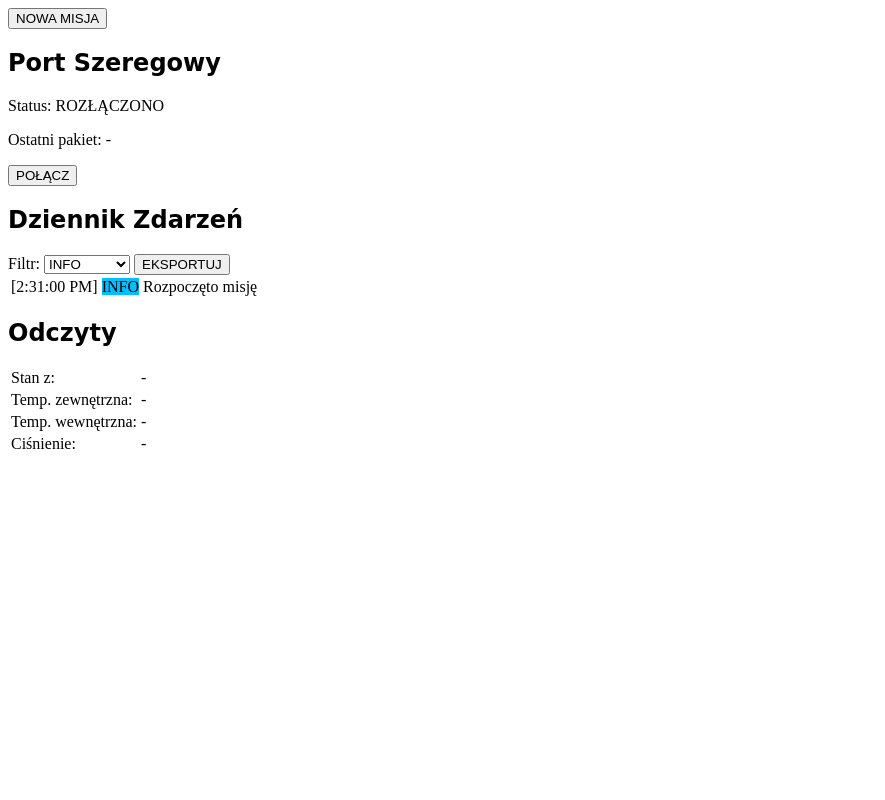
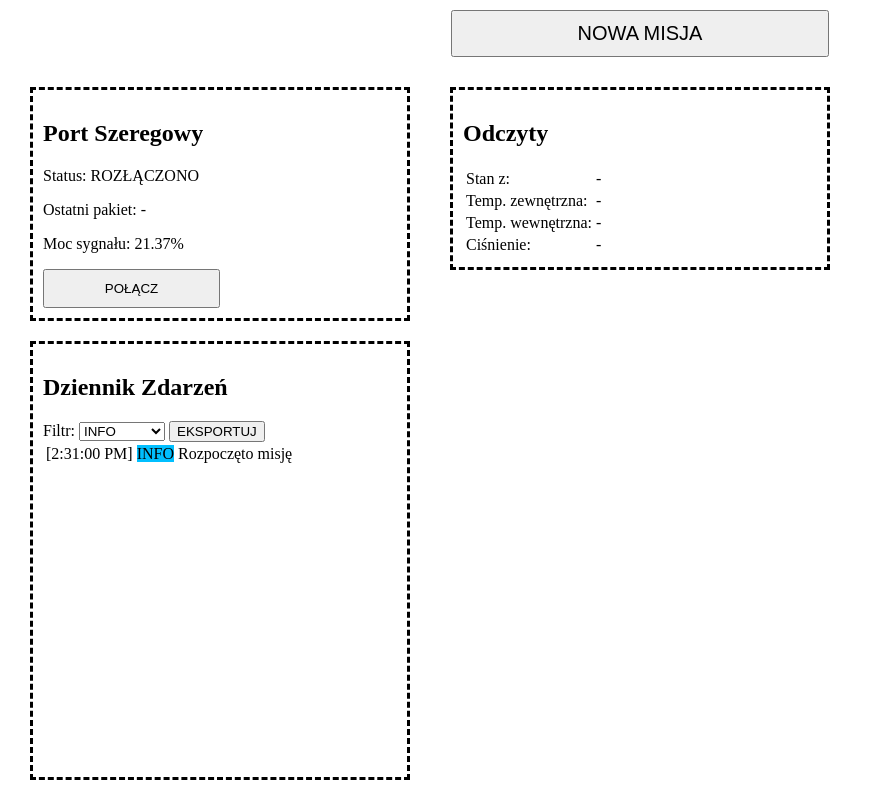
Before and after one commit to Asapros/spacereeds-plotter, a SvelteKit app: page / in a window 1280 px wide. Shown: the whole page, without its empty margins (0-885 px from the left). Built offline with nearby package versions, Linux system fonts and the light colour scheme.

Commit message:
flexbox hell

```diff
--- a/src/app.html
+++ b/src/app.html
@@ -4,6 +4,15 @@
 		<meta charset="utf-8" />
 		<link rel="icon" href="%sveltekit.assets%/favicon.png" />
 		<meta name="viewport" content="width=device-width, initial-scale=1" />
+		<style>
+			body {
+				margin: 0;
+				padding: 0;
+				height: 100vh;
+				display: flex;
+				flex-direction: column;
+			}
+		</style>
 		%sveltekit.head%
 	</head>
 	<body data-sveltekit-preload-data="hover">
--- a/src/lib/connection/ConnectButton.svelte
+++ b/src/lib/connection/ConnectButton.svelte
@@ -10,3 +10,10 @@
 {:else if serialManager.state === SerialState.CLOSING}
     <button disabled>ROZŁĄCZ</button>
 {/if}
+
+<style>
+    button {
+        padding: 10px;
+        width: 50%;
+    }
+</style>
--- a/src/lib/connection/ConnectionPanel.svelte
+++ b/src/lib/connection/ConnectionPanel.svelte
@@ -14,5 +14,8 @@
 <p>
     Ostatni pakiet: <LastReceiveTime />
 </p>
+<p>
+    Moc sygnału: 21.37%
+</p>
 
 <ConnectButton />
--- a/src/lib/events/EventLog.svelte
+++ b/src/lib/events/EventLog.svelte
@@ -9,6 +9,8 @@
     let logLevel: number | undefined = $state();
 </script>
 
+<div>
+    <section id="control">
         <label for="log-level">Filtr: </label>
         <select name="log-level" bind:value={logLevel} >
             {#each LEVEL_NAMES.keys() as level}
@@ -17,17 +19,30 @@
                 </option>
             {/each}
         </select>
-
         <EventExportButton />
-
+    </section>
+    <section id="logs">
         <table>
             <tbody>
-    {#each missionEvents.toReversed() as event}
-        {#if event.importance >= (logLevel ?? DEFAULT_LOG_LEVEL)}
+            {#each missionEvents.toReversed().filter((event) => event.importance >= (logLevel ?? DEFAULT_LOG_LEVEL)) as event}
                 <tr>
                     <EventLine event={event} />
                 </tr>
-        {/if}
             {/each}
             </tbody>
         </table>
+    </section>
+</div>
+<style>
+    div {
+        height: 100%;
+        overflow: hidden;
+        display: flex;
+        flex-direction: column;
+    }
+    section#logs {
+        flex-grow: 1;
+        overflow: auto;
+
+    }
+</style>
--- a/src/lib/mission/NewMissionButton.svelte
+++ b/src/lib/mission/NewMissionButton.svelte
@@ -3,3 +3,12 @@
 </script>
 
 <button onclick={newMissionRequest}>NOWA MISJA</button>
+
+<style>
+    button {
+        height: 100%;
+        width: 30%;
+        font-size: 20px;
+        padding: 10px;
+    }
+</style>
--- a/src/routes/+page.svelte
+++ b/src/routes/+page.svelte
@@ -25,15 +25,56 @@
     <NewMissionButton />
 </nav>
 <article>
+    <div>
+        <div id="serial-port" class="card">
             <h1>Port Szeregowy</h1>
             <ConnectionPanel />
+        </div>
+        <div id="event-log" class="card">
             <h1>Dziennik Zdarzeń</h1>
             <EventLog />
+        </div>
+    </div>
+    <div>
+        <div id="numeric-readings" class="card">
             <h1>Odczyty</h1>
             <NumericSensorPanel />
+        </div>
+    </div>
+    <div>
+    </div>
 </article>
 <style>
-    h1 {
-        font-family: "Comic Sans MS", serif;
+    * {
+        font-family: "Times New Roman",serif;
+    }
+    nav {
+        display: flex;
+        justify-content: center;
+        margin: 10px;
+    }
+    article {
+        flex-grow: 1;
+        overflow: hidden;
+        margin: 10px;
+        display: flex;
+    }
+    article>div {
+        width: 100%;
+        height: 100%;
+        display: flex;
+        flex-direction: column;
+        padding-inline: 10px;
+    }
+    .card {
+        border-style: dashed;
+        padding: 10px;
+        margin: 10px;
+    }
+    div#event-log {
+        flex-grow: 1;
+        overflow: hidden;
+        display: flex;
+        flex-direction: column;
     }
 </style>
```
Lines whose indentation alone changed are shown as unchanged.
